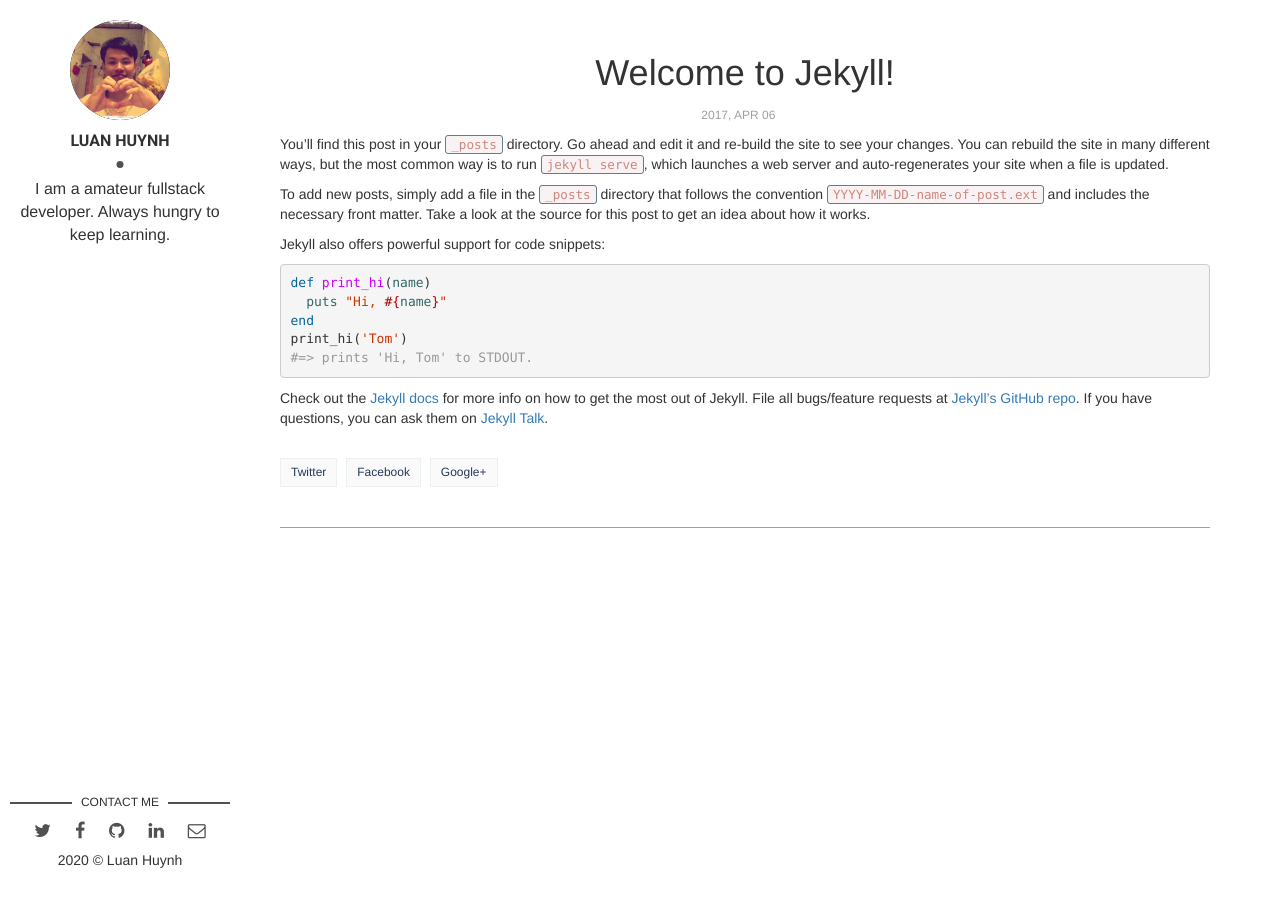
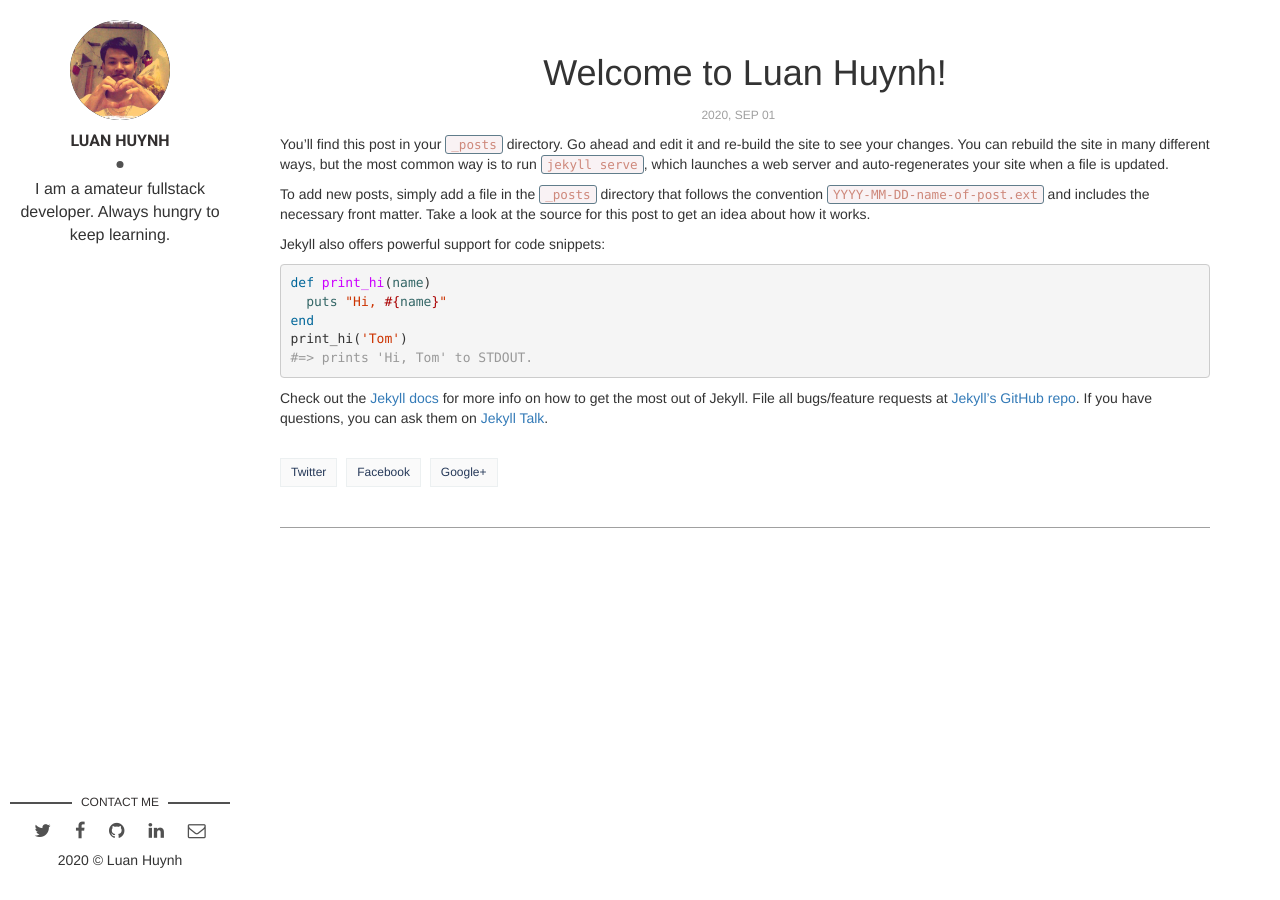
Before and after one commit to minhluan2292/blog, a Jekyll site: the page built from _posts/2020-09-01-welcome-to-luan-huynh.markdown, in a window 1280 px wide. Built offline with Jekyll 4.4.1, drawn with Linux system fonts in a browser that asks for light colours; nearby versions of some CDN libraries; library files that are not in the unit come from our copies.

Commit message:
Update and rename 2017-04-06-welcome-to-jekyll.markdown to 2020-09-01-welcome-to-luan-huynh.markdown

```diff
--- a/_posts/2017-04-06-welcome-to-jekyll.markdown
+++ b/_posts/2020-09-01-welcome-to-luan-huynh.markdown
@@ -1,7 +1,7 @@
 ---
 layout: post
-title: "Welcome to Jekyll!"
-date: 2017-04-06 13:32:20 +0300
+title: "Welcome to Luan Huynh!"
+date: 2020-09-01 08:00:00 +0700
 description: You’ll find this post in your `_posts` directory. Go ahead and edit it and re-build the site to see your changes. # Add post description (optional)
 img:  # Add image post (optional)
 ---
```
